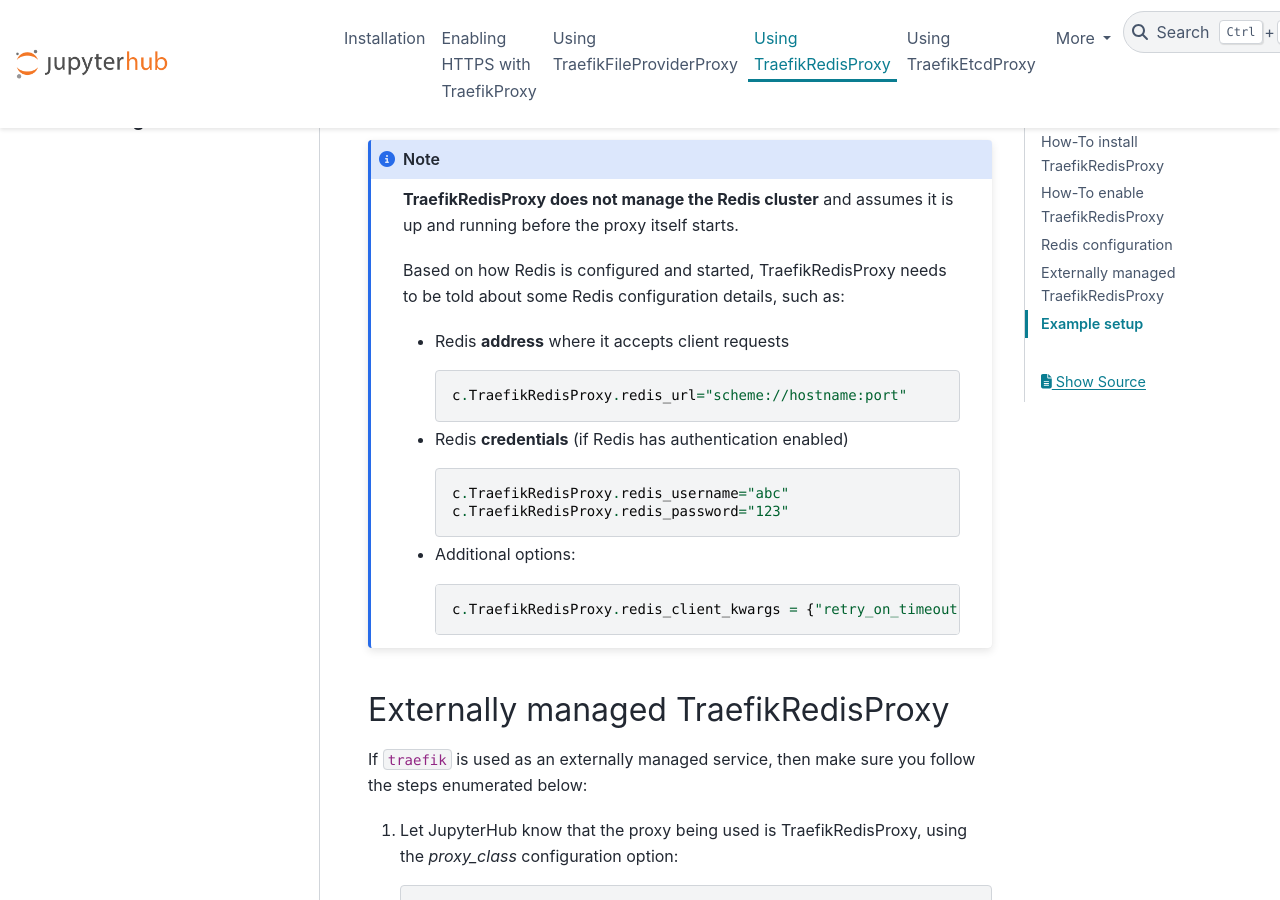
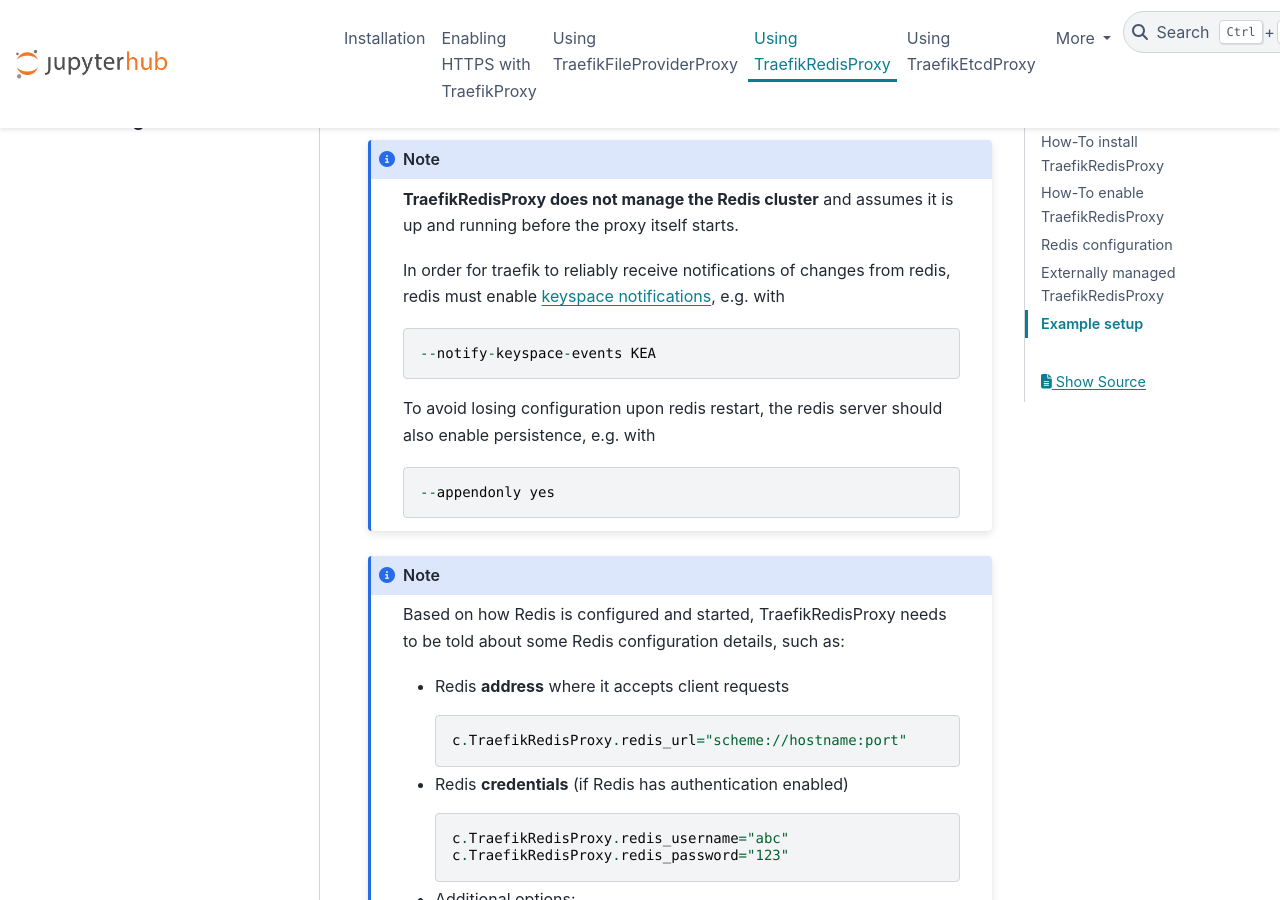
Before and after one commit to jupyterhub/traefik-proxy, a Sphinx documentation site: the page built from docs/source/redis.md, in a window 1280 px wide and 900 px high, scrolled down 2032 px. Built offline with Sphinx 7.4.7 and the PyData theme 0.15.4, drawn with Linux system fonts in a browser that asks for light colours.

Commit message:
note keyspace notificatins, persistence requirement for redis

````diff
--- a/docs/source/redis.md
+++ b/docs/source/redis.md
@@ -73,6 +73,23 @@
 :::{note}
 
 **TraefikRedisProxy does not manage the Redis cluster** and assumes it is up and running before the proxy itself starts.
+
+In order for traefik to reliably receive notifications of changes from redis, redis must enable [keyspace notifications](https://redis.io/docs/latest/develop/use/keyspace-notifications/),
+e.g. with
+
+```
+--notify-keyspace-events KEA
+```
+
+To avoid losing configuration upon redis restart, the redis server should also enable persistence, e.g. with
+
+```
+--appendonly yes
+```
+
+:::
+
+:::{note}
 
 Based on how Redis is configured and started, TraefikRedisProxy needs to be told about some Redis configuration details, such as:
 
````
